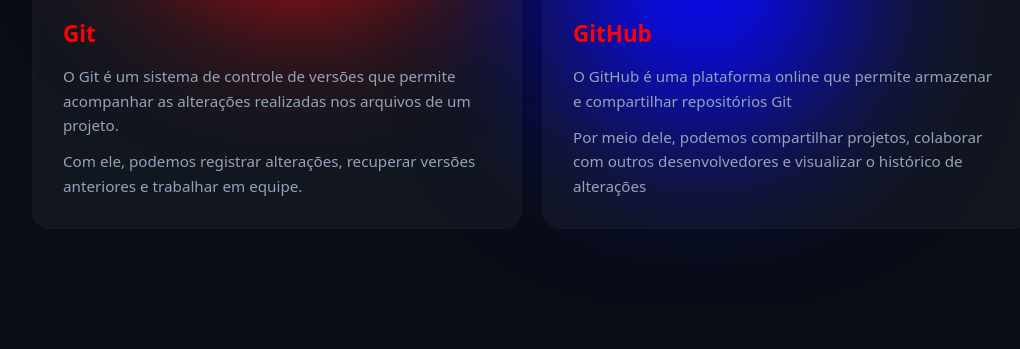
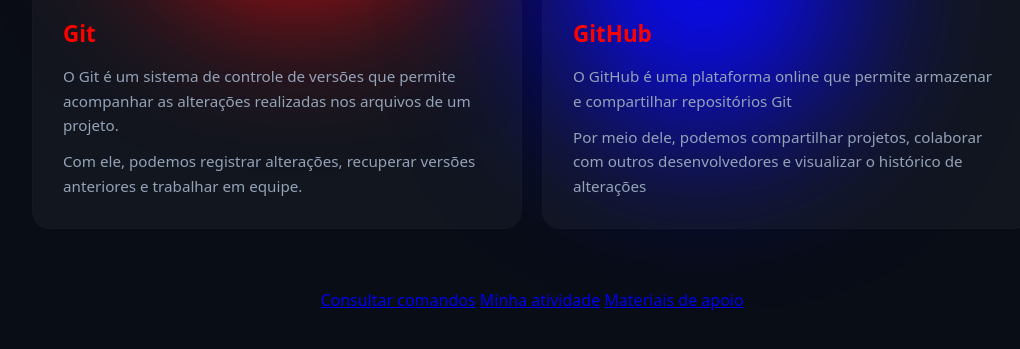
Before and after one commit to biaogg12/biaPA, a plain HTML site: page index.html in a window 1280 px wide. Shown: the part 509-858 px from the top of the page, without its empty margins (108-1128 px from the left). Before the commit the page ends 818 px from the top, so only its background shows below. Drawn offline with Linux system fonts and the light colour scheme.

Commit message:
coloquei os links internos

```diff
--- a/index.html
+++ b/index.html
@@ -45,5 +45,12 @@
         </div>
 
     </section>
+
+    <nav class="menu-estudo" aria-label="Navegação dos estudos">
+        <a href="#comandos">Consultar comandos</a>
+        <a href="atividade">Minha atividade</a>
+        <a href="materiais">Materiais de apoio</a>
+    </nav>
+
 </body>
 </html>
```
